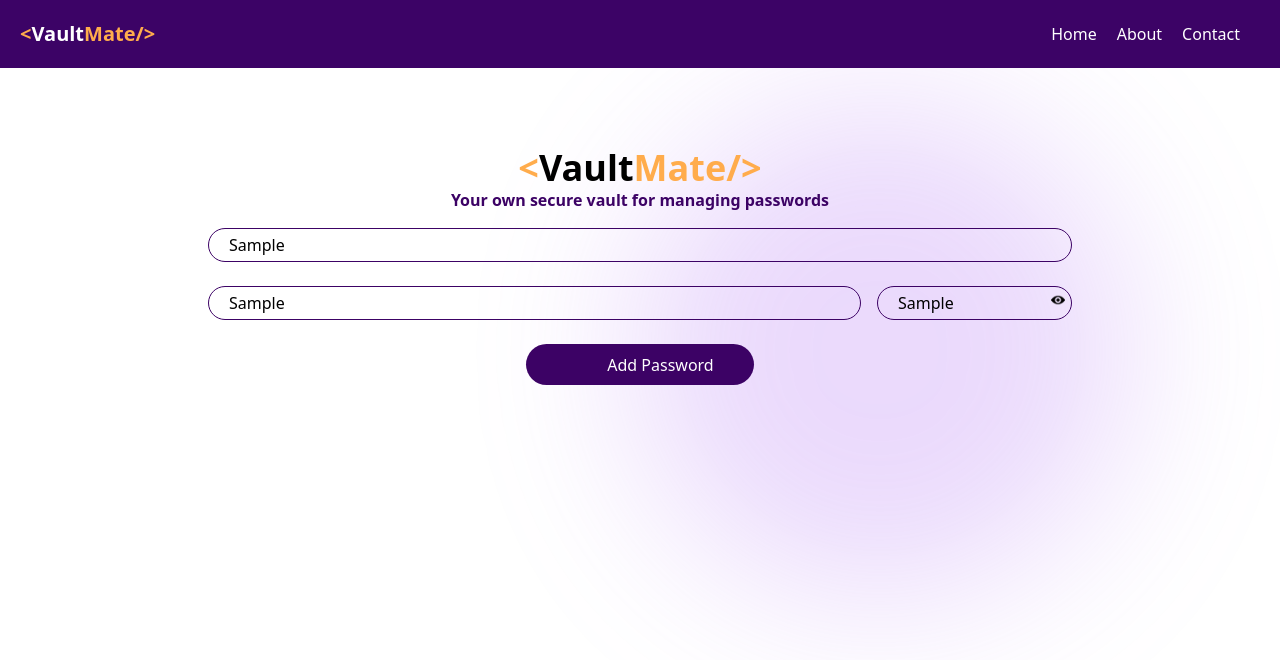
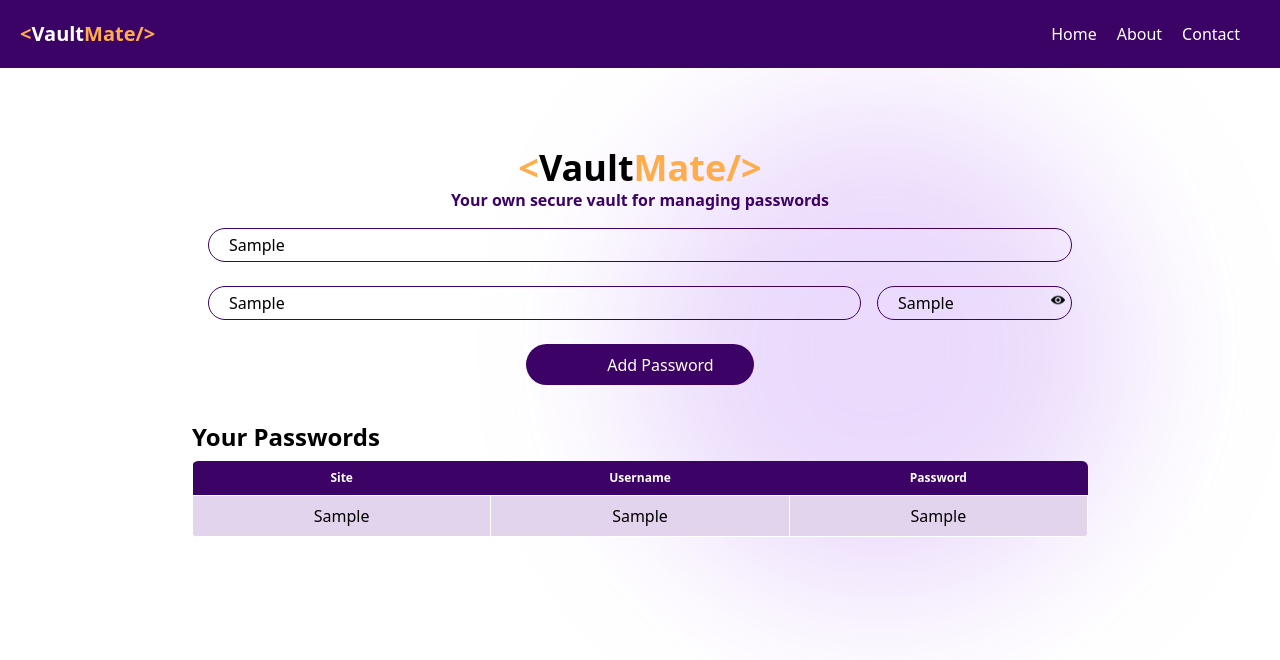
Before and after one commit to AmreenaAkhtar123/Project--VaultMate-Password-Manager, a React (Vite) app: page / in a window 1280 px wide. Both pictures are taken after typing "Sample", "Sample", "Sample" into the empty fields and a click on the button "Add Password". Shown: the top 660 px of the page. Built offline with nearby package versions, Linux system fonts and the light colour scheme; some icons are missing.

Commit message:
Displaying data from local storage

```diff
--- a/src/components/Manager.jsx
+++ b/src/components/Manager.jsx
@@ -11,34 +11,34 @@ const Manager = () => {
 	const [passwordArray, setpasswordArray] = useState([]);
 
 	useEffect(() => {
-	  let passwords = localStorage.getItem("passwords")
-	  if(passwords) {
-		setpasswordArray(JSON.parse(passwords))
-	  }
+		let passwords = localStorage.getItem("passwords")
+		if (passwords) {
+			setpasswordArray(JSON.parse(passwords))
+		}
 	}, [])
 
 
 
 
-	const showPassword = ()=>{
-		if (ref.current.src.includes("public/icons/eyecross.png")){
+	const showPassword = () => {
+		if (ref.current.src.includes("public/icons/eyecross.png")) {
 			alert("Show the password");
 			ref.current.src = "public/icons/eye.png"
 		}
-		else{
+		else {
 			alert("Hide the password");
 			ref.current.src = "public/icons/eyecross.png"
 		}
 	}
 
-	const savePassword = ()=>{
+	const savePassword = () => {
 		setpasswordArray([...passwordArray, form]);
 		localStorage.setItem("passwords", JSON.stringify([...passwordArray, form]));
 		console.log(passwordArray)
 	}
 
-	const handleChange = (e)=>{
-		setForm({...form, [e.target.name]: e.target.value});
+	const handleChange = (e) => {
+		setForm({ ...form, [e.target.name]: e.target.value });
 	}
 
 	return (
@@ -74,9 +74,37 @@ const Manager = () => {
 					<button onClick={savePassword} className='flex justify-center items-center bg-[#3c0265] hover:bg-[#4a067a] rounded-full px-10 py-2 text-white w-fit gap-4'>
 						<lord-icon src="https://cdn.lordicon.com/jgnvfzqg.json" trigger="hover"
 							colors="primary:#ffffff,secondary:#ffffff"
-							style={{width: '25px', height: '25px'}}></lord-icon>
+							style={{ width: '25px', height: '25px' }}></lord-icon>
 						Add Password
 					</button>
+
+				</div>
+
+				<div>
+					<p className='text-2xl font-bold mt-5 mb-2'>Your Passwords</p>
+					{passwordArray.length === 0 && <div>No passwords saved yet</div>}
+					{passwordArray.length > 0 &&
+						<table className="table-auto w-full rounded-md overflow-hidden ">
+							<thead className='bg-[#3c0265] text-white'>
+								<tr>
+								<th className='py-2 text-[12px]'>Site</th>
+								<th className='py-2 text-[12px]'>Username</th>
+								<th className='py-2 text-[12px]'>Password</th>
+							</tr>
+						</thead>
+						<tbody className='bg-[#e3d4ed]'>
+							{passwordArray.map((item)=>{
+								return (
+									<tr key={item.id}>
+										<td className='text-center w-40 py-2 border-1 border-white'><a href={item.site} target="_blank" rel="noopener noreferrer">{item.site}</a></td>
+										<td className='text-center w-40 py-2 border-1 border-white'>{item.username}</td>
+										<td className='text-center w-40 py-2 border-1 border-white'>{item.password}</td>
+									</tr>
+								)
+							})}
+						</tbody>
+					</table>
+					}
 
 				</div>
 			</div>
```
